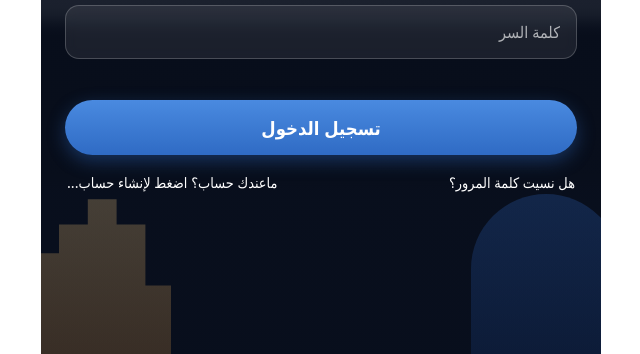
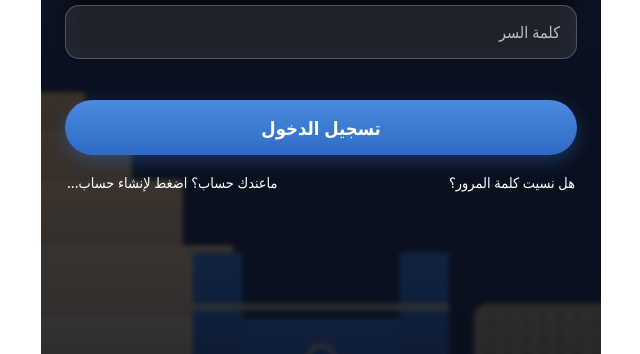
Before and after one commit to kabtnhmwdy6-spec/Chat-Rooms, a plain HTML site: page index.html in a window 1280 px wide. Shown: the part 446-800 px from the top of the page, without its empty margins (319-959 px from the left). Drawn offline with Linux system fonts and the light colour scheme; no server answers.

Commit message:
Update index.html

```diff
--- a/index.html
+++ b/index.html
@@ -20,18 +20,16 @@ input:focus{border-color:var(--acc)}
 .err{color:#e5484d;font-size:.9rem;min-height:1.2em;text-align:center}
 .err.ok{color:var(--tick)}
 #auth{position:relative;overflow:hidden;justify-content:center;padding:24px;padding-top:calc(24px + env(safe-area-inset-top));background:#0b1322;color:#fff}
-.bgf{position:absolute;left:50%;top:18%;width:130%;aspect-ratio:3/2;transform:translateX(-50%);background:linear-gradient(#ce1126 33.4%,#fff 33.4% 66.6%,#000 66.6%);filter:blur(8px);opacity:.3;display:flex;align-items:center;justify-content:center}
-.bgf b{color:#007a3d;font-size:4rem}
-.bgo{position:absolute;inset:0;background:linear-gradient(rgba(8,14,28,.55),rgba(8,14,28,.92))}
-.zig{position:absolute;left:-30px;bottom:0;width:160px;height:180px;background:linear-gradient(#d9b77a,#a9773b);clip-path:polygon(0 100%,0 62%,14% 62%,14% 44%,30% 44%,30% 28%,48% 28%,48% 14%,66% 14%,66% 28%,84% 28%,84% 62%,100% 62%,100% 100%);opacity:.3}
-.gate{position:absolute;right:-20px;bottom:0;width:150px;height:160px;background:linear-gradient(#2a5db0,#173a78);border-radius:75px 75px 0 0;opacity:.3}
+.bgimg{position:absolute;inset:0;filter:blur(2.5px);transform:scale(1.04)}
+.bgimg svg{width:100%;height:100%;display:block}
+.bgo{position:absolute;inset:0;background:linear-gradient(rgba(8,14,28,.35),rgba(8,14,28,.6) 45%,rgba(8,14,28,.82))}
 .ac{position:relative;z-index:1;display:flex;flex-direction:column;gap:12px;width:100%}
 .flag{width:92px;height:62px;margin:0 auto;border-radius:4px;background:linear-gradient(#ce1126 33.4%,#fff 33.4% 66.6%,#000 66.6%);display:flex;align-items:center;justify-content:center;box-shadow:0 2px 10px rgba(0,0,0,.5)}
 .flag b{color:#007a3d;font-size:.55rem}
 .dev{text-align:center;color:#e9eef7;font-size:.95rem}
 .ac h1{font-family:'Cinzel Decorative',Georgia,serif;font-size:2.7rem;line-height:1.05;text-align:center;direction:ltr;background:linear-gradient(#f3e3b8,#c9a15a);-webkit-background-clip:text;background-clip:text;color:transparent;margin:6px 0 14px;filter:drop-shadow(0 2px 6px rgba(0,0,0,.5))}
-.ac input{background:rgba(255,255,255,.08);border:1px solid rgba(255,255,255,.2);color:#fff;direction:rtl;text-align:right;border-radius:14px;padding:15px 16px;backdrop-filter:blur(6px)}
-.ac input::placeholder{color:rgba(255,255,255,.65)}
+.ac input{background:rgba(255,255,255,.1);border:1px solid rgba(255,255,255,.22);color:#fff;direction:rtl;text-align:right;border-radius:14px;padding:15px 16px;-webkit-backdrop-filter:blur(8px);backdrop-filter:blur(8px)}
+.ac input::placeholder{color:rgba(255,255,255,.7)}
 .ac input:focus{border-color:#d9b77a}
 .ac .btn{background:linear-gradient(#4a8ae0,#2f6bc4);border-radius:30px;padding:15px;font-size:1.15rem;box-shadow:0 6px 18px rgba(47,107,196,.4)}
 .lk{display:flex;justify-content:space-between;gap:8px;align-items:flex-start}
@@ -117,7 +115,39 @@ input:focus{border-color:var(--acc)}
 <body>
 
 <div id='auth' class='screen'>
-  <div class='bgf'><b>الله أكبر</b></div><div class='bgo'></div><div class='zig'></div><div class='gate'></div>
+  <div class='bgimg'>
+    <svg viewBox='0 0 400 800' preserveAspectRatio='xMidYMid slice' xmlns='http://www.w3.org/2000/svg'>
+      <defs>
+        <linearGradient id='sk' x1='0' y1='0' x2='0' y2='1'><stop offset='0' stop-color='#16213a'/><stop offset='1' stop-color='#0a101d'/></linearGradient>
+        <linearGradient id='sd' x1='0' y1='0' x2='0' y2='1'><stop offset='0' stop-color='#e6c690'/><stop offset='1' stop-color='#a8743a'/></linearGradient>
+        <linearGradient id='bl' x1='0' y1='0' x2='0' y2='1'><stop offset='0' stop-color='#2f69c2'/><stop offset='1' stop-color='#173a78'/></linearGradient>
+        <pattern id='cu' width='12' height='12' patternUnits='userSpaceOnUse'><path d='M2 2l5 2-5 2M8 8h3M2 10h4' stroke='#7a5a30' stroke-width='1.2' fill='none'/></pattern>
+        <filter id='bf'><feGaussianBlur stdDeviation='5'/></filter>
+      </defs>
+      <rect width='400' height='800' fill='url(#sk)'/>
+      <g filter='url(#bf)'>
+        <rect x='30' y='20' width='340' height='150' fill='#ce1126'/>
+        <rect x='30' y='170' width='340' height='150' fill='#fff'/>
+        <rect x='30' y='320' width='340' height='150' fill='#000'/>
+        <text x='200' y='268' font-size='84' font-weight='700' text-anchor='middle' fill='#007a3d' font-family='Tahoma,sans-serif'>الله أكبر</text>
+      </g>
+      <rect x='0' y='650' width='175' height='150' fill='url(#sd)'/>
+      <rect x='0' y='600' width='140' height='50' fill='#d3ad72'/>
+      <rect x='0' y='555' width='105' height='45' fill='#c49a60'/>
+      <rect x='0' y='520' width='70' height='35' fill='#b88a50'/>
+      <rect x='0' y='495' width='38' height='25' fill='#a97c44'/>
+      <rect x='128' y='650' width='144' height='150' fill='url(#bl)'/>
+      <rect x='112' y='605' width='34' height='195' fill='url(#bl)'/>
+      <rect x='254' y='605' width='34' height='195' fill='url(#bl)'/>
+      <rect x='112' y='640' width='176' height='5' fill='#e2c28a' opacity='.8'/>
+      <rect x='112' y='700' width='176' height='5' fill='#e2c28a' opacity='.8'/>
+      <path d='M172 800V738a28 28 0 0 1 56 0V800Z' fill='#0b1322'/>
+      <circle cx='200' cy='678' r='9' fill='none' stroke='#e2c28a' stroke-width='3'/>
+      <rect x='305' y='640' width='110' height='170' rx='10' fill='#c9a46a'/>
+      <rect x='305' y='640' width='110' height='170' rx='10' fill='url(#cu)'/>
+    </svg>
+  </div>
+  <div class='bgo'></div>
   <div class='ac'>
     <div class='flag'><b>الله أكبر</b></div>
     <p class='dev'>المطور: Mohammed Jomah</p>
```
